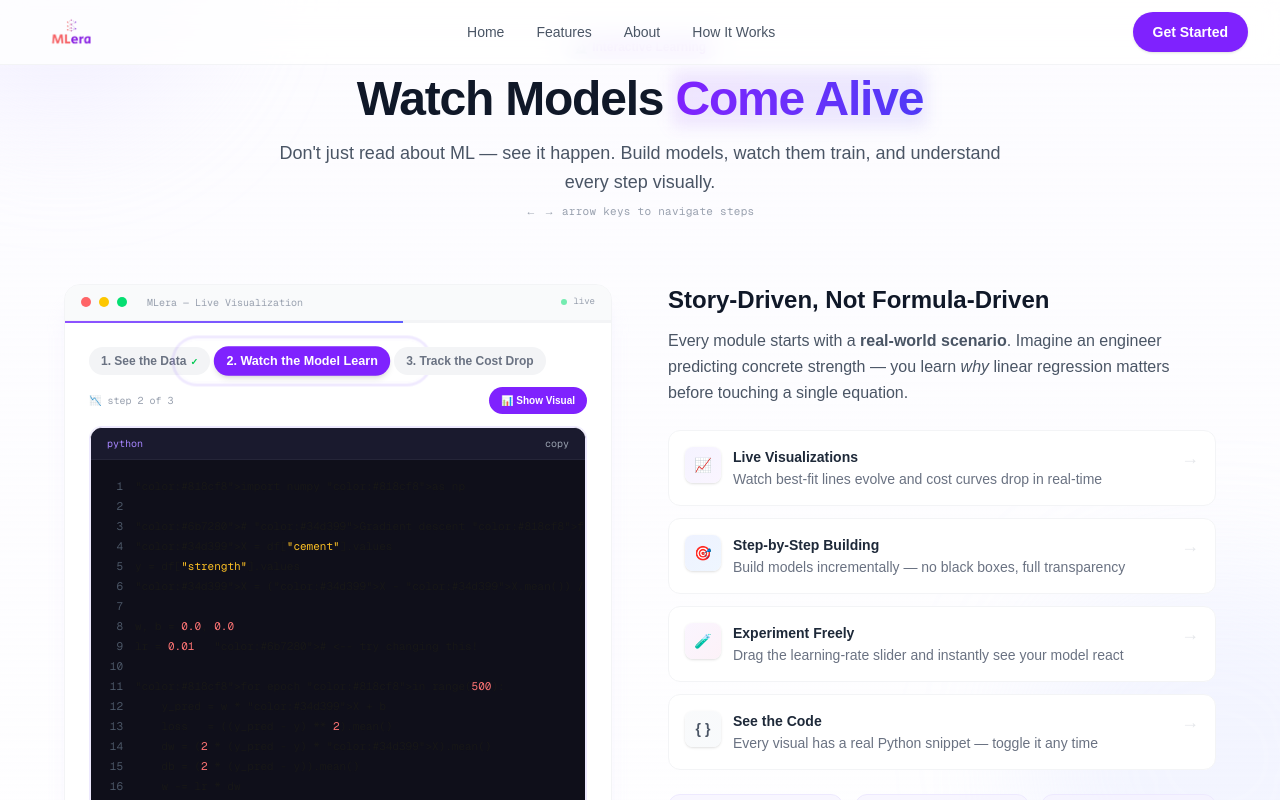
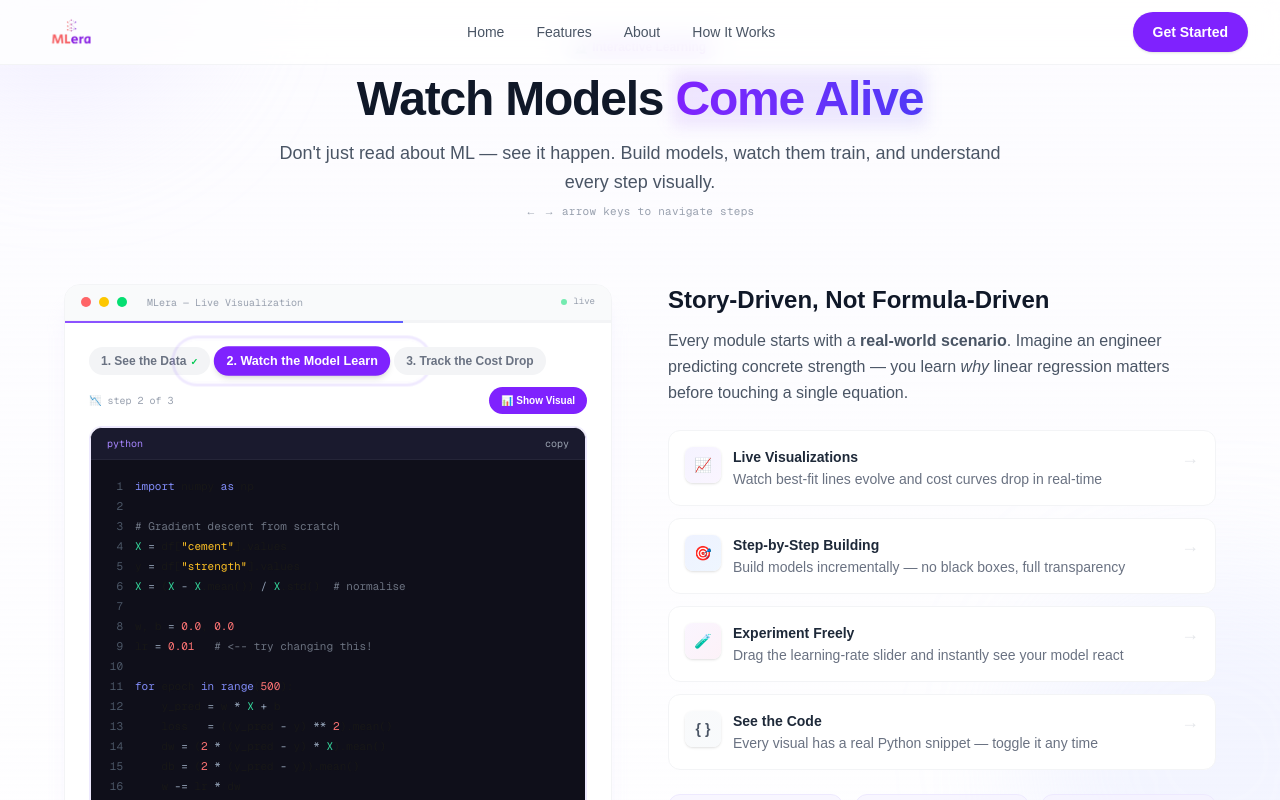
Before and after one commit to yogeeshsm/MLera_Assignment, a Next.js app: page / in a window 1280 px wide. Both pictures are taken after a click on the button "{ } View Code". Shown: the part 4167-4967 px from the top of the page. Built offline with nearby package versions, Linux system fonts and the light colour scheme.

Commit message:
fix: replace regex tokenizer with character scanner for correct Python syntax highlighting

```diff
--- a/src/components/InteractiveLearning.jsx
+++ b/src/components/InteractiveLearning.jsx
@@ -9,16 +9,66 @@ function CodeBlock({ code }) {
   const handleCopy = () => {
     navigator.clipboard.writeText(code).then(() => { setCopied(true); setTimeout(() => setCopied(false), 2000); });
   };
+
+  const KEYWORDS = new Set([
+    'import','from','as','def','return','for','in','if','else','elif',
+    'class','True','False','None','and','or','not','print','range','len','pass','with','lambda'
+  ]);
+
+  const esc = (s) => s.replace(/&/g, "&amp;").replace(/</g, "&lt;").replace(/>/g, "&gt;");
+
+  const tokenizeLine = (line) => {
+    let html = '';
+    let i = 0;
+    while (i < line.length) {
+      // Comment
+      if (line[i] === '#') {
+        html += `<span style="color:#6b7280">${esc(line.slice(i))}</span>`;
+        break;
+      }
+      // String (single or double quoted)
+      if (line[i] === '"' || line[i] === "'") {
+        const q = line[i];
+        let j = i + 1;
+        while (j < line.length && line[j] !== q) { if (line[j] === '\\') j++; j++; }
+        j++;
+        html += `<span style="color:#fbbf24">${esc(line.slice(i, j))}</span>`;
+        i = j; continue;
+      }
+      // Number
+      if (/\d/.test(line[i])) {
+        let j = i;
+        while (j < line.length && /[\d.]/.test(line[j])) j++;
+        html += `<span style="color:#f87171">${esc(line.slice(i, j))}</span>`;
+        i = j; continue;
+      }
+      // Word
+      if (/[a-zA-Z_]/.test(line[i])) {
+        let j = i;
+        while (j < line.length && /\w/.test(line[j])) j++;
+        const word = line.slice(i, j);
+        if (KEYWORDS.has(word)) {
+          html += `<span style="color:#818cf8">${esc(word)}</span>`;
+        } else if (/^[A-Z]/.test(word)) {
+          html += `<span style="color:#34d399">${esc(word)}</span>`;
+        } else {
+          html += esc(word);
+        }
+        i = j; continue;
+      }
+      // Operators / punctuation
+      if (/[=+\-*/<>!%&|^~]/.test(line[i])) {
+        html += `<span style="color:#94a3b8">${esc(line[i])}</span>`;
+        i++; continue;
+      }
+      // Anything else
+      html += esc(line[i]);
+      i++;
+    }
+    return html;
+  };
+
   const lines = code.trim().split("\n");
-  const tokenize = (line) => {
-    return line
-      .replace(/&/g, "&amp;").replace(/</g, "&lt;").replace(/>/g, "&gt;")
-      .replace(/(#.*)$/g, '<span style="color:#6b7280">$1</span>')
-      .replace(/\b(import|from|as|def|return|for|in|if|else|class|True|False|None|and|or|not)\b/g, '<span style="color:#818cf8">$1</span>')
-      .replace(/\b([A-Z][a-zA-Z0-9_]*)\b/g, '<span style="color:#34d399">$1</span>')
-      .replace(/(".*?"|'.*?')/g, '<span style="color:#fbbf24">$1</span>')
-      .replace(/\b(\d+\.?\d*)\b/g, '<span style="color:#f87171">$1</span>');
-  };
   return (
     <div className="relative rounded-xl overflow-hidden border border-violet-100 bg-[#0f0f1a] text-left">
       <div className="flex items-center justify-between px-4 py-2 bg-[#1a1a2e] border-b border-white/5">
@@ -32,7 +82,7 @@ function CodeBlock({ code }) {
           {lines.map((line, i) => (
             <div key={i} className="flex gap-3">
               <span className="select-none text-gray-600 w-4 text-right flex-shrink-0">{i + 1}</span>
-              <span dangerouslySetInnerHTML={{ __html: tokenize(line) || "&nbsp;" }} />
+              <span dangerouslySetInnerHTML={{ __html: tokenizeLine(line) || "&nbsp;" }} />
             </div>
           ))}
         </pre>
```
Also changed, not shown: 1 other file (tests, documents, lock files or other folders).
